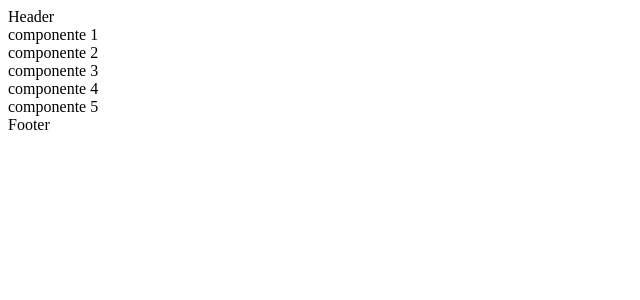
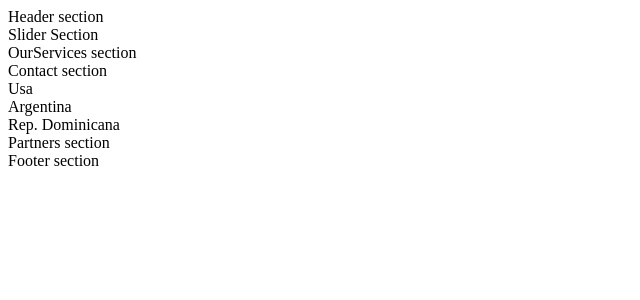
Before and after one commit to carlavgonzalez25/hics-landing, a React (Create React App) app: page / in a window 1280 px wide. Shown: the top 300 px of the page, without its empty margins (0-640 px from the left). Built offline with nearby package versions, Linux system fonts and the light colour scheme.

Commit message:
Adds router, separates Landing sections and components

```diff
--- a/package.json
+++ b/package.json
@@ -10,6 +10,7 @@
     "react": "^16.13.1",
     "react-dom": "^16.13.1",
     "react-redux": "^7.1.3",
+    "react-router-dom": "^5.1.2",
     "react-scripts": "3.4.1",
     "redux-thunk": "^2.3.0"
   },
--- a/src/App.js
+++ b/src/App.js
@@ -1,14 +1,14 @@
 import React from 'react'
+import { BrowserRouter as Router, Route } from 'react-router-dom'
+import Landing from './Pages/Landing'
 
-function App() {
+const App = () => {
   return (
-    <div className="App">
-      <header className="App-header">Header</header>
-      {[1, 2, 3, 4, 5].map((n) => (
-        <div>{'componente ' + n}</div>
-      ))}
-      <footer>Footer</footer>
-    </div>
+    <Router>
+      {/* <Layout> */}
+      <Route path="/" component={Landing} />
+      {/* </Layout> */}
+    </Router>
   )
 }
 
--- /dev/null
+++ b/src/Pages/Landing/Components/ContactBox.js
@@ -0,0 +1,8 @@
+import React from 'react'
+
+const ContactBox = (props) => {
+  const { imgurl, name, address, tel, mail, time } = props
+  return <div>{name}</div>
+}
+
+export default ContactBox
--- /dev/null
+++ b/src/Pages/Landing/Sections/Contact.js
@@ -0,0 +1,19 @@
+import React from 'react'
+//Config
+import contactInfo from '../../../config/contact'
+
+//Components
+import ContactBox from '../Components/ContactBox'
+
+const Contact = () => {
+  return (
+    <div>
+      Contact section
+      {contactInfo.map((info) => (
+        <ContactBox {...info} />
+      ))}
+    </div>
+  )
+}
+
+export default Contact
--- /dev/null
+++ b/src/Pages/Landing/Sections/Footer.js
@@ -0,0 +1,7 @@
+import React from 'react'
+
+const Footer = () => {
+  return <div>Footer section</div>
+}
+
+export default Footer
--- /dev/null
+++ b/src/Pages/Landing/Sections/Header.js
@@ -0,0 +1,7 @@
+import React from 'react'
+
+const Header = () => {
+  return <div>Header section</div>
+}
+
+export default Header
--- /dev/null
+++ b/src/Pages/Landing/Sections/OurServices.js
@@ -0,0 +1,7 @@
+import React from 'react'
+
+const OurServices = () => {
+  return <div>OurServices section</div>
+}
+
+export default OurServices
--- /dev/null
+++ b/src/Pages/Landing/Sections/Partners.js
@@ -0,0 +1,7 @@
+import React from 'react'
+
+const Partners = () => {
+  return <div>Partners section</div>
+}
+
+export default Partners
--- /dev/null
+++ b/src/Pages/Landing/Sections/Slider.js
@@ -0,0 +1,7 @@
+import React from 'react'
+
+const Slider = () => {
+  return <div>Slider Section</div>
+}
+
+export default Slider
--- /dev/null
+++ b/src/Pages/Landing/index.js
@@ -0,0 +1,22 @@
+import React from 'react'
+import Header from './Sections/Header'
+import Slider from './Sections/Slider'
+import OurServices from './Sections/OurServices'
+import Contact from './Sections/Contact'
+import Partners from './Sections/Partners'
+import Footer from './Sections/Footer'
+
+function Landing() {
+  return (
+    <div className="Landing">
+      <Header />
+      <Slider />
+      <OurServices />
+      <Contact />
+      <Partners />
+      <Footer />
+    </div>
+  )
+}
+
+export default Landing
--- /dev/null
+++ b/src/config/contact.js
@@ -0,0 +1,5 @@
+export default [
+  { flag: '', imgUrl: '', name: 'Usa', address: '', tel: '', mail: '', time: '' },
+  { flag: '', imgUrl: '', name: 'Argentina', address: '', tel: '', mail: '', time: '' },
+  { flag: '', imgUrl: '', name: 'Rep. Dominicana', address: '', tel: '', mail: '', time: '' },
+]
```
Also changed, not shown: 1 other file (tests, documents, lock files or other folders).
